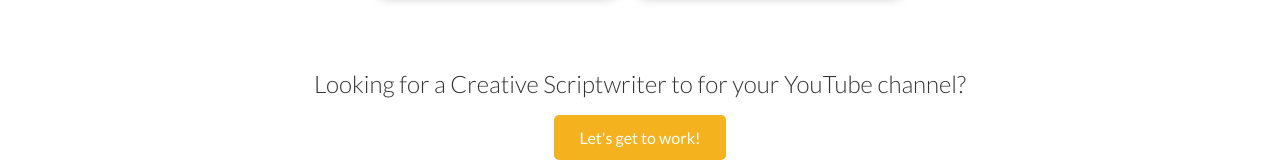
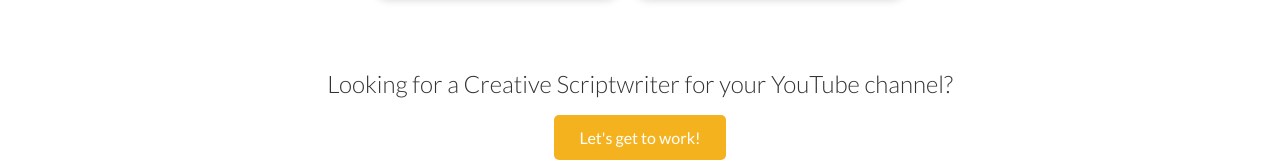
Before and after one commit to HikmahAdetunji/hikmahadetunjiyoutubescriptwritingportfolio, a plain HTML site: page index.html in a window 1280 px wide. Shown: the part 2350-2512 px from the top of the page. Drawn offline with Linux system fonts and the light colour scheme.

Commit message:
correct the grammar mistake

```diff
--- a/index.html
+++ b/index.html
@@ -240,7 +240,7 @@
     <section class="my-2">
       <div class="container">
         <h2 class="text-center">
-          Looking for a Creative Scriptwriter to for your YouTube channel?
+          Looking for a Creative Scriptwriter for your YouTube channel?
         </h2>
         <div class="center-flex">
           <a href="mailto:hikmahadetunji20@gmail.com" class="btn-yellow"
```
